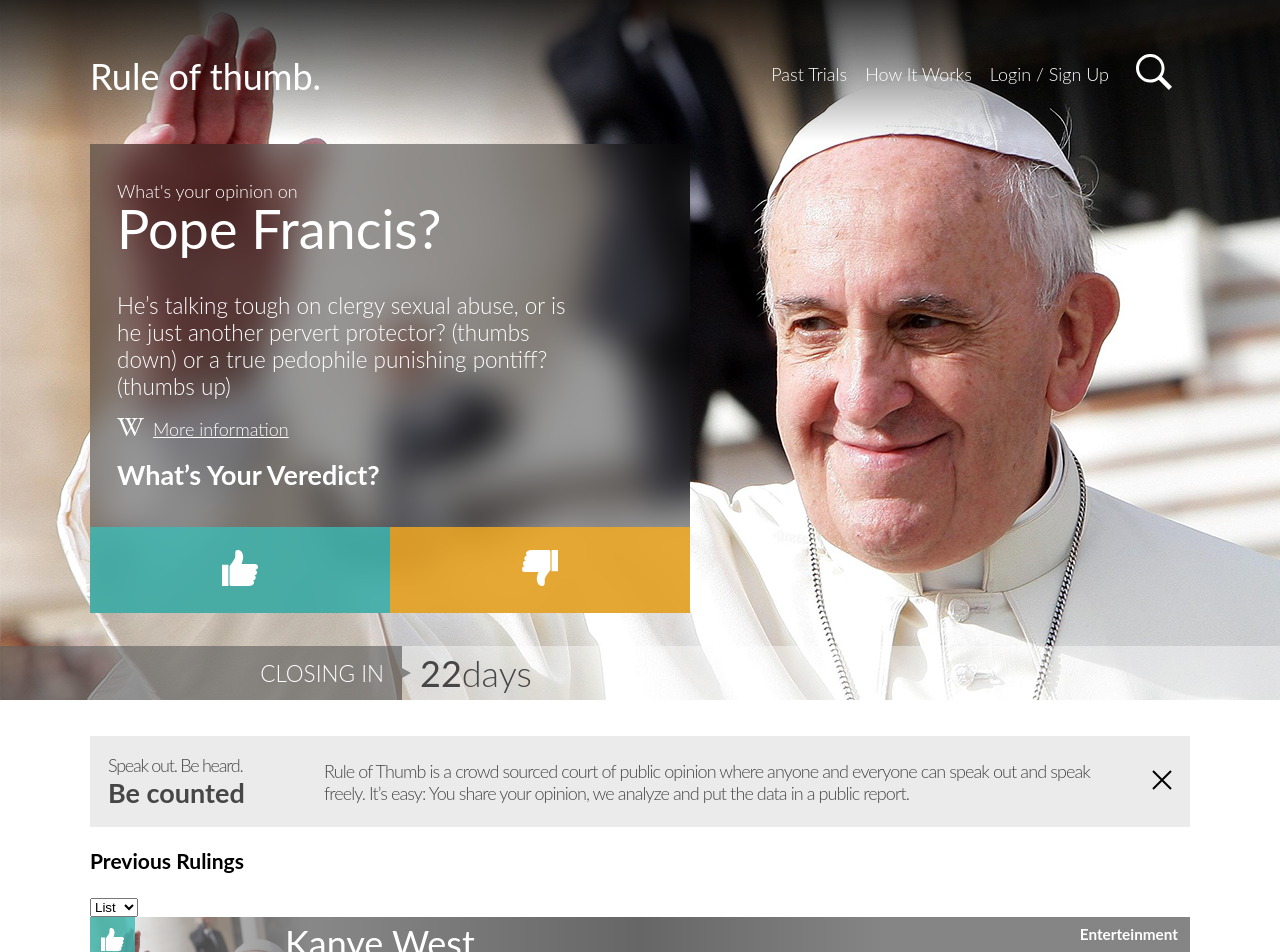
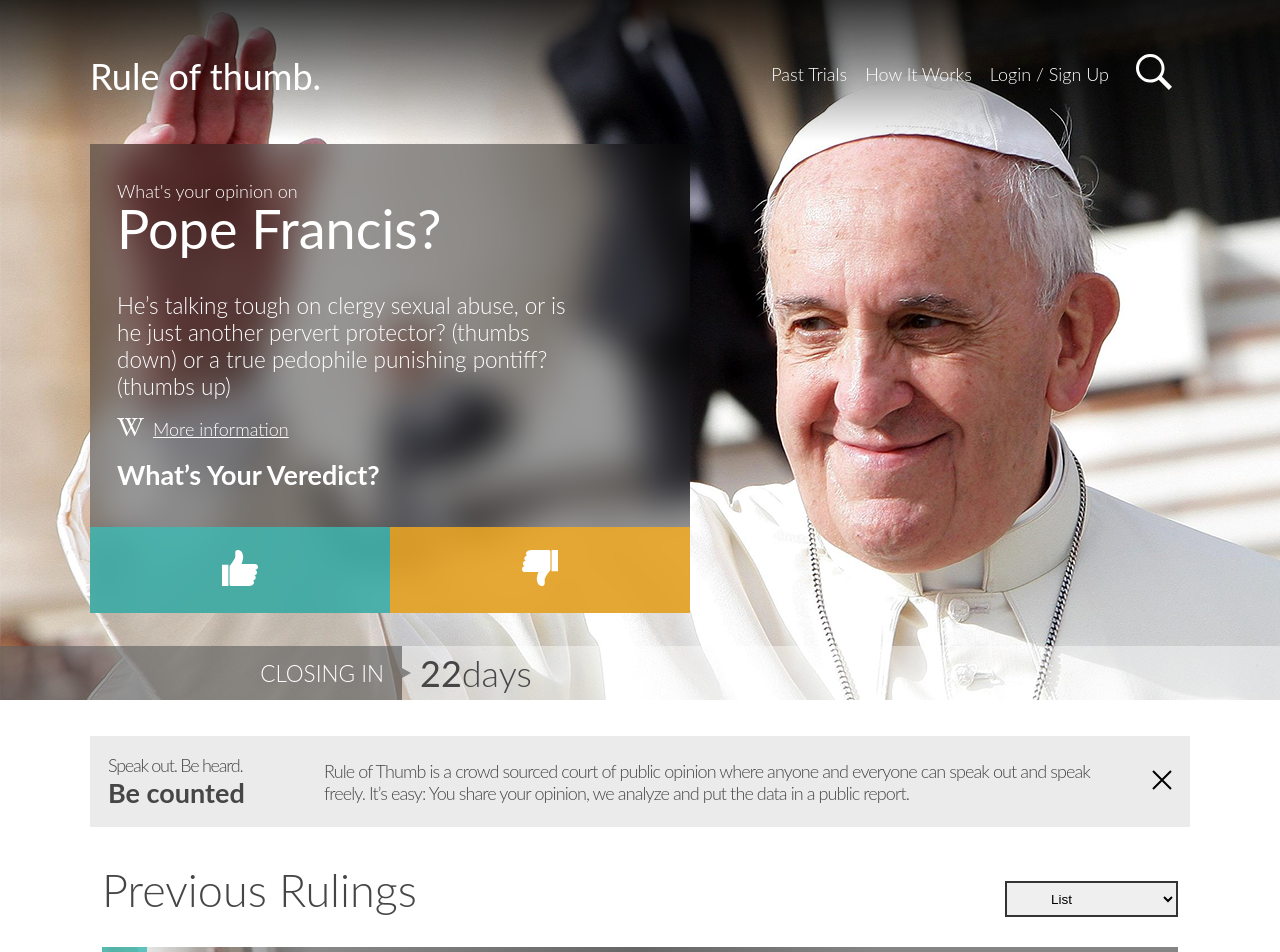
Before and after one commit to icampos/rule-of-thumb, a React (Create React App) app: page / in a window 1280 px wide. Shown: the top 952 px of the page. Built offline with nearby package versions, Linux system fonts and the light colour scheme.

Commit message:
Adding styles for voting section

```diff
--- a/src/components/VotingSection.tsx
+++ b/src/components/VotingSection.tsx
@@ -1,4 +1,5 @@
 import { ReactNode } from "react";
+import "../styles/VotingSection.scss";
 
 interface VotingSectionProps {
   children: ReactNode;
--- a/src/styles/VotingCard.scss
+++ b/src/styles/VotingCard.scss
@@ -17,7 +17,7 @@
   display: flex;
   justify-content: center;
   align-items: center;
-  @include desktop() {
+  @include desktop {
     width: 45px;
     height: 45px;
   }
--- /dev/null
+++ b/src/styles/VotingSection.scss
@@ -0,0 +1,46 @@
+@import './mixins.scss';
+
+.voting-section{
+  padding: 0 12px;
+  &__header{
+    margin: 24px 0;
+    display: flex;
+    flex-direction: row;
+    justify-content: space-between;
+    align-items: center;
+    @include tablet {
+      margin: 36px 0 30px;
+    }
+    @include desktop{
+      align-items: flex-end;
+    }
+
+  }
+  &__title{
+    color: #464646;
+    font-size: 2rem;
+    font-style: normal;
+    font-weight: 300;
+    line-height: normal;
+    margin: 0;
+    @include tablet {
+     font-size: 2.5rem;
+    }
+  }
+  &__picker{
+    display: none;
+    width: 131px;
+    height: 28px;
+    padding: 0 40px;
+    font-size: 0.75rem;
+    border-radius: 0;
+    border: 2px solid #333;
+    @include tablet {
+      display: block;
+    }
+    @include desktop {
+      width: 173px;
+      height: 36px;
+    }
+  }
+}
--- /dev/null
+++ b/src/styles/mixins.scss
@@ -0,0 +1,11 @@
+@mixin tablet {
+    @media all and (min-width: 768px) {
+        @content
+    }
+}
+
+@mixin desktop {
+    @media all and (min-width: 1100px) {
+        @content
+    }
+}
```
